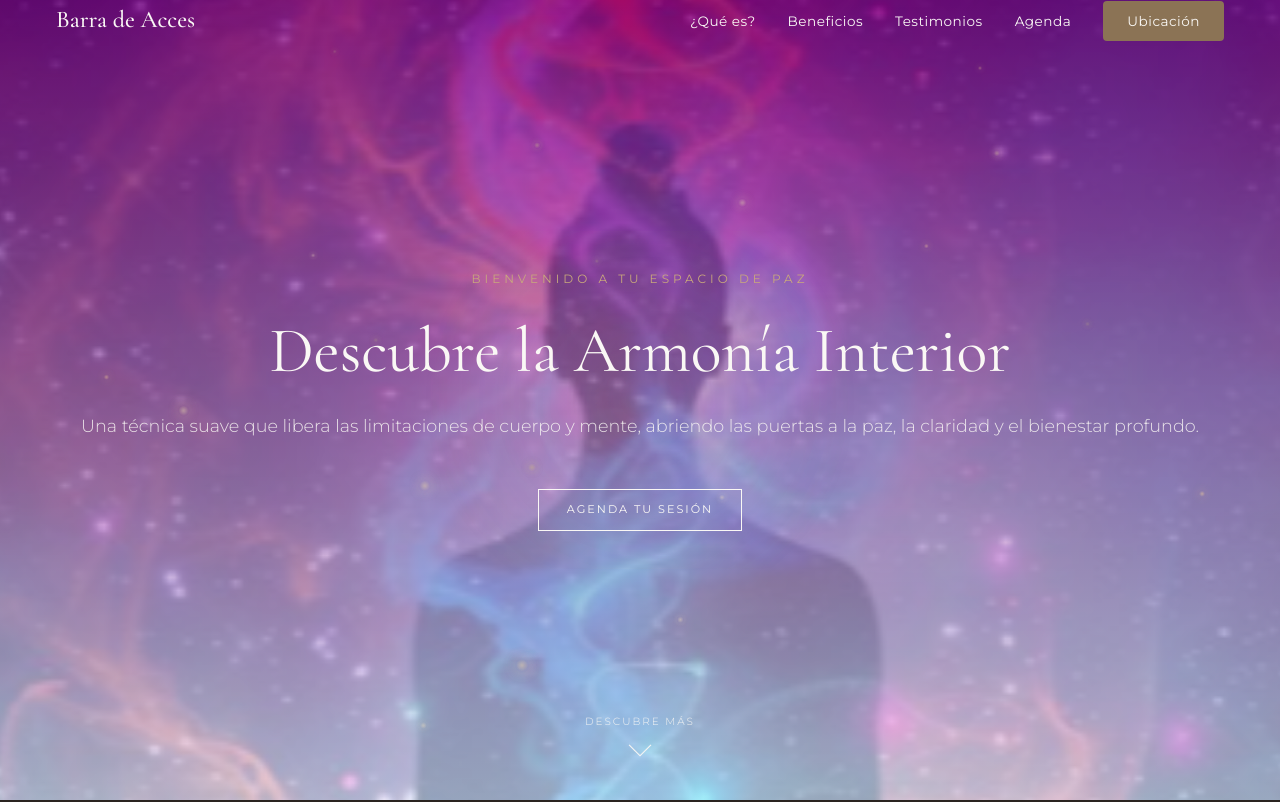
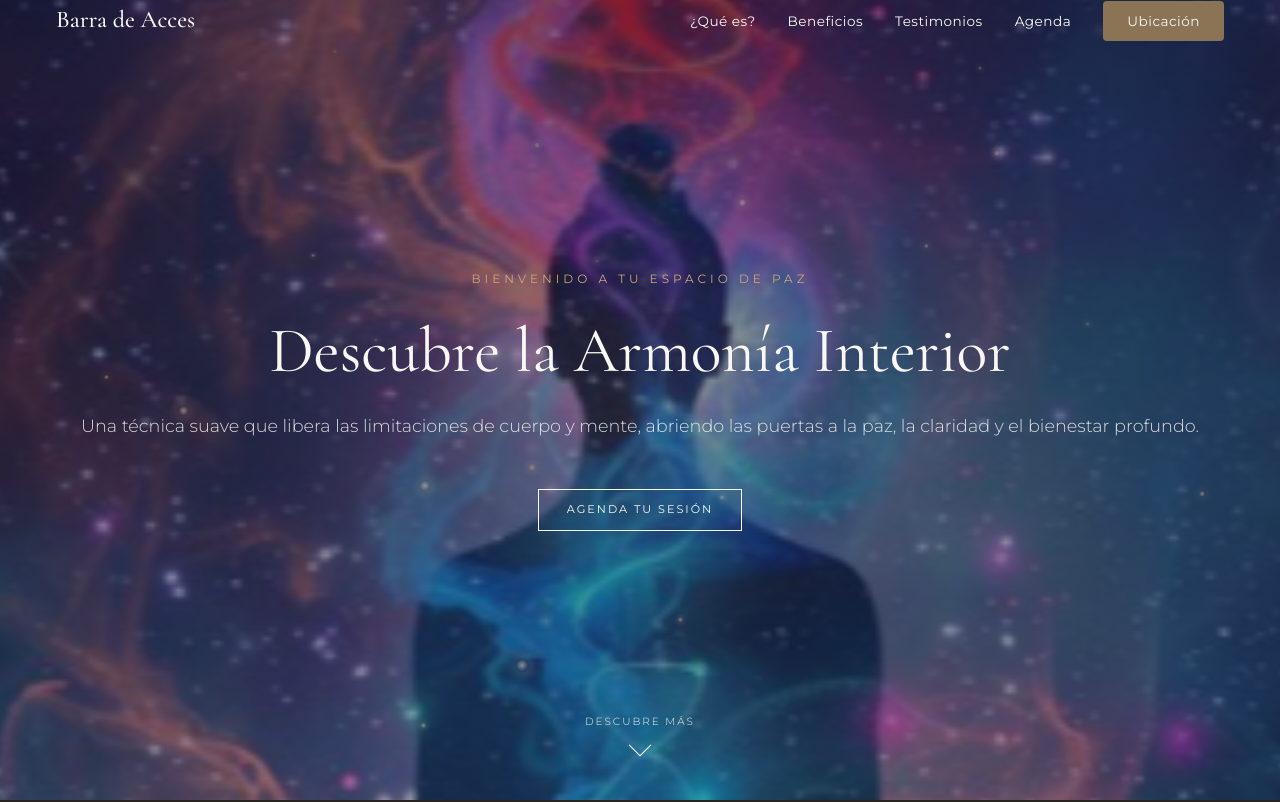
Before and after one commit to PACZKONATASHA/web-barradeaccess, a React (Vite) app: page / in a window 1280 px wide. Shown: the top 802 px of the page. Built offline with nearby package versions, Linux system fonts and the light colour scheme.

Commit message:
fonfo mas oscuro

```diff
--- a/src/components/Hero.css
+++ b/src/components/Hero.css
@@ -8,7 +8,7 @@
   justify-content: center;
   align-items: center;
   overflow: hidden;
-  background: linear-gradient(to bottom, rgba(128, 0, 128, 1), rgba(245, 240, 250, 1));
+  background: linear-gradient(to bottom, rgba(30, 20, 40, 1), rgba(42, 36, 48, 1));
 }
 
 /* Imagen de fondo animada */
@@ -32,8 +32,8 @@
   height: 100%;
   background: linear-gradient(
     180deg,
-    rgba(128, 0, 128, 0.7) 0%,
-    rgba(245, 240, 250, 0.6) 100%
+    rgba(30, 20, 40, 0.5) 0%,
+    rgba(42, 36, 48, 0.4) 100%
   );
   z-index: 1;
 }
```
